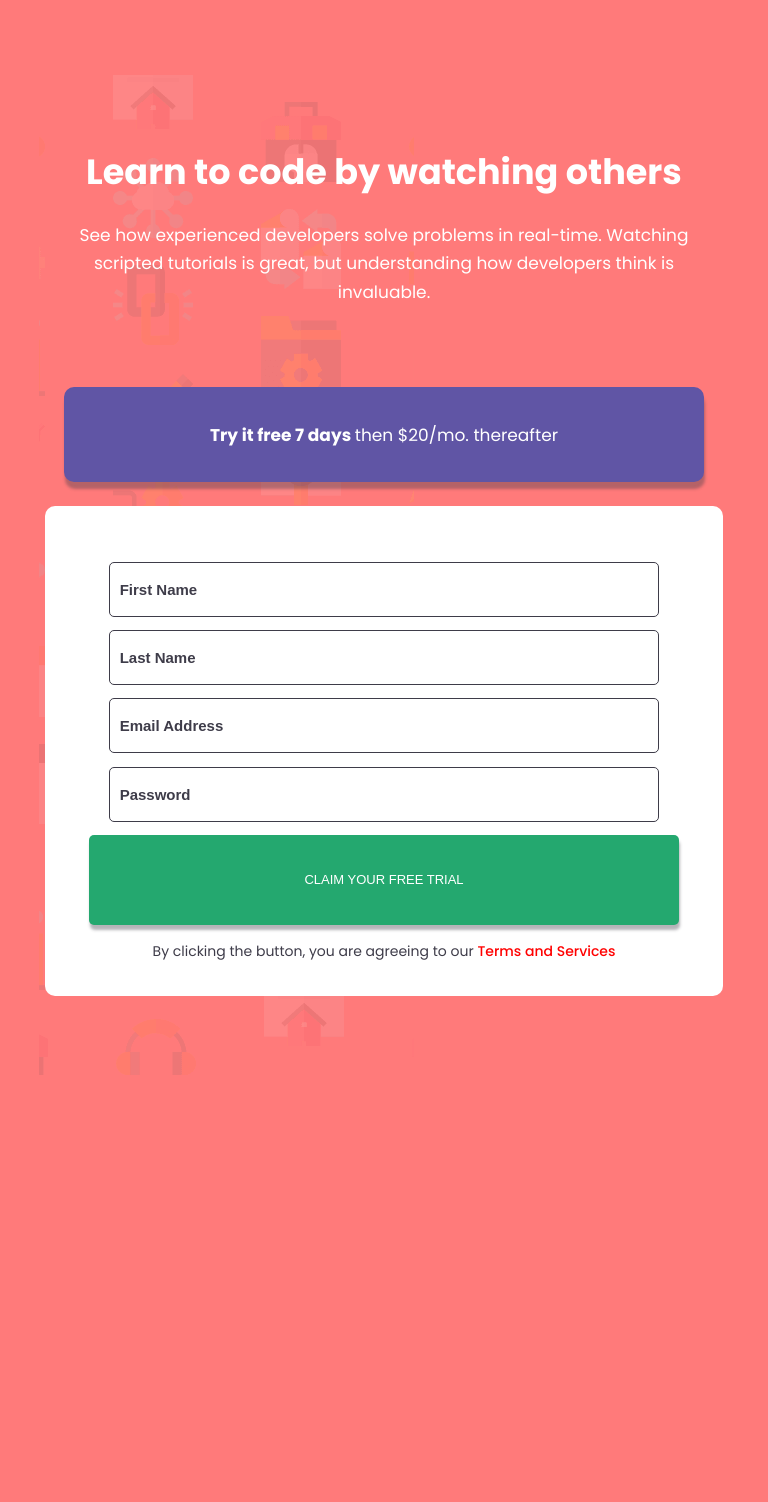
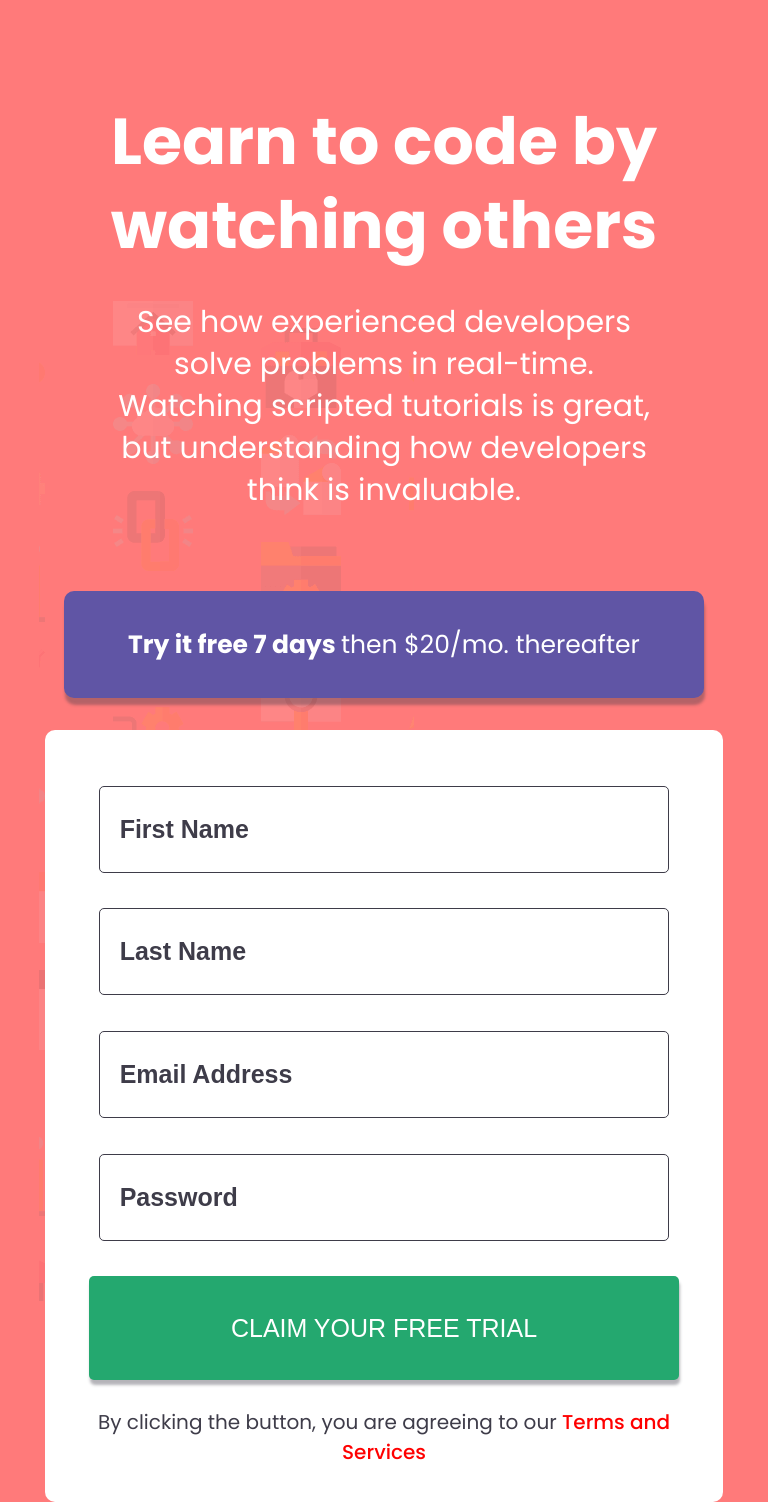
Before and after one commit to chiomaowuama/introduction-component, a plain HTML site: page index.html in a window 768 px wide. Before the commit the page ends 1150 px from the top, so only its background shows below. Drawn offline with Linux system fonts and the light colour scheme.

Commit message:
done with tab

```diff
--- a/style.css
+++ b/style.css
@@ -358,8 +358,9 @@ body {
     align-items: center;
     width: 90%;
     height: 90%;
-    margin: 10% 0;
+    margin: 3% 0;
     gap: 2rem;
+
   }
   .text-area {
     width: 100%;
@@ -371,16 +372,16 @@ body {
     gap: 2rem;
   }
   .text-area h1 {
-    font-size: 35px;
+    font-size: 65px;
     text-align: center;
     font-weight: 700;
-    line-height: 35px;
+    line-height: 1.3em;
   }
   .text-area p {
-    font-size: 17px;
+    font-size: 30px;
     text-align: center;
-    width: 95%;
-    line-height: 1.8rem;
+    width: 80%;
+    line-height: 1.4em;
   }
   .trail-form {
     width: 100%;
@@ -388,7 +389,7 @@ body {
     flex-direction: column;
     justify-content: center;
     align-items: center;
-    gap: 1.5rem;
+    gap: 2em;
     margin-top: 7%;
   }
   .trail {
@@ -405,9 +406,9 @@ body {
     cursor: pointer;
   }
   .trail p {
-    width: 68%;
+    width: 90%;
     margin: auto;
-    font-size: 17px;
+    font-size: 25px;
   }
   .trail:hover {
     background-color: hsl(246, 38%, 68%);
@@ -425,11 +426,11 @@ body {
     background-color: white;
     border-radius: 10px;
     border: none;
-    gap: 1rem;
+    gap: 1.7em;
   }
   .the-form input {
-    font-size: 15px;
-    padding: 18px 10px;
+    font-size: 25px;
+    padding: 28px 20px;
     border-radius: 5px;
     width: 85%;
     margin: 0 auto;
@@ -463,7 +464,7 @@ body {
     color: white;
     cursor: pointer;
     border-radius: 10px;
-    font-size: 13px;
+    font-size: 25px;
     border-radius: 5px;
     width: 95%;
     margin: 0 auto;
@@ -478,7 +479,7 @@ body {
   }
   .the-form p {
     color: hsl(249, 10%, 26%);
-    font-size: 14px;
+    font-size: 20px;
     text-align: center;
   }
   .the-form p span {
```
